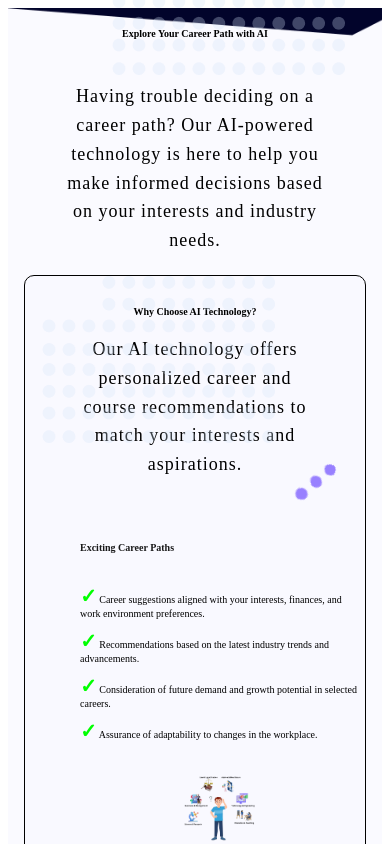
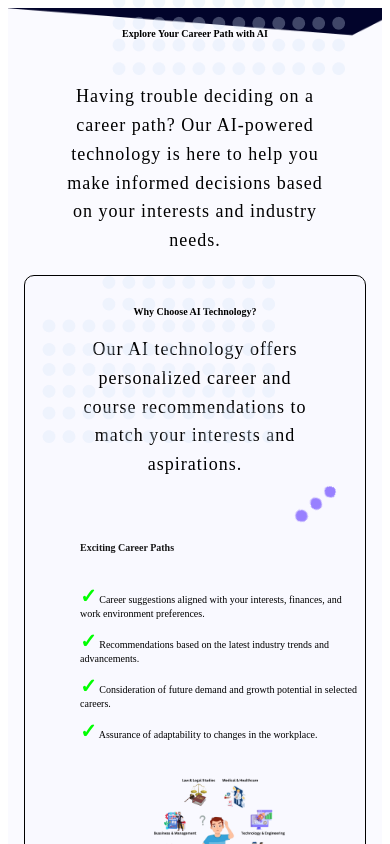
Before and after one commit to Rish281/Career-Path.github.io, a plain HTML site: page index.html in a window 390 px wide. Shown: the top 844 px of the page. Drawn offline with Linux system fonts and the light colour scheme.

Commit message:
style.css

```diff
--- a/style.css
+++ b/style.css
@@ -175,7 +175,7 @@
         width: 600px;
     }
     .pic {
-        max-width: 200px;
+        max-width: 330px;
          max-height: auto;
     }
     .p-content {
@@ -195,7 +195,7 @@
         width: 340px;
     }
     .pic {
-        max-width: 80px;
+        max-width: 150px;
         max-height: auto;
     }
     .h,.p-content .c-heading,.chead,.h {
```
